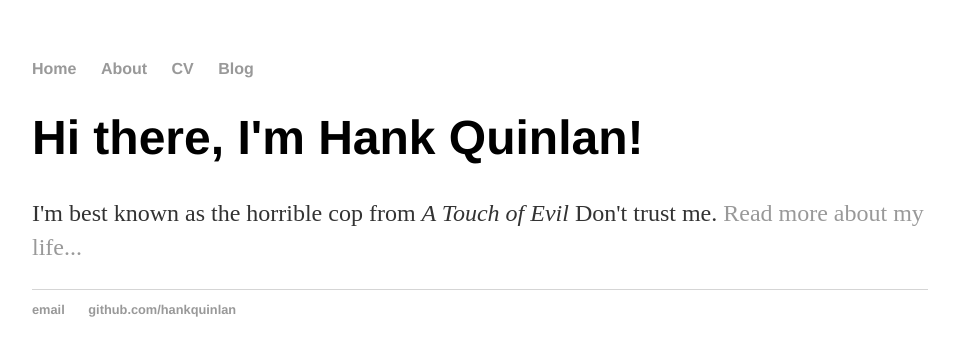
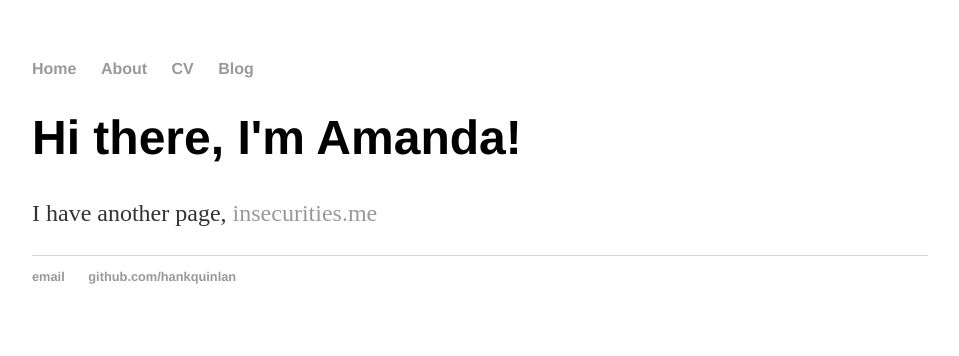
Before and after one commit to AmandaWalter/nothing-to-it, a Jekyll site: the page built from index.html, in a window 1280 px wide. Shown: the top 356 px of the page, without its empty margins (160-1119 px from the left). Built offline with Jekyll 4.4.1, drawn with Linux system fonts in a browser that asks for light colours.

Commit message:
Update index.html
Personalize the index page

```diff
--- a/index.html
+++ b/index.html
@@ -1,8 +1,8 @@
 ---
 layout: default
-title: Hank Quinlan, Horrible Cop
+title: Index page
 ---
-<div class="blurb">
-	<h1>Hi there, I'm Hank Quinlan!</h1>
-	<p>I'm best known as the horrible cop from <em>A Touch of Evil</em> Don't trust me. <a href="/about">Read more about my life...</a></p>
-</div><!-- /.blurb -->
+<div>
+	<h1>Hi there, I'm Amanda!</h1>
+	<p>I have another page, <a href="insecurities.me">insecurities.me</a></p>
+</div>
```
